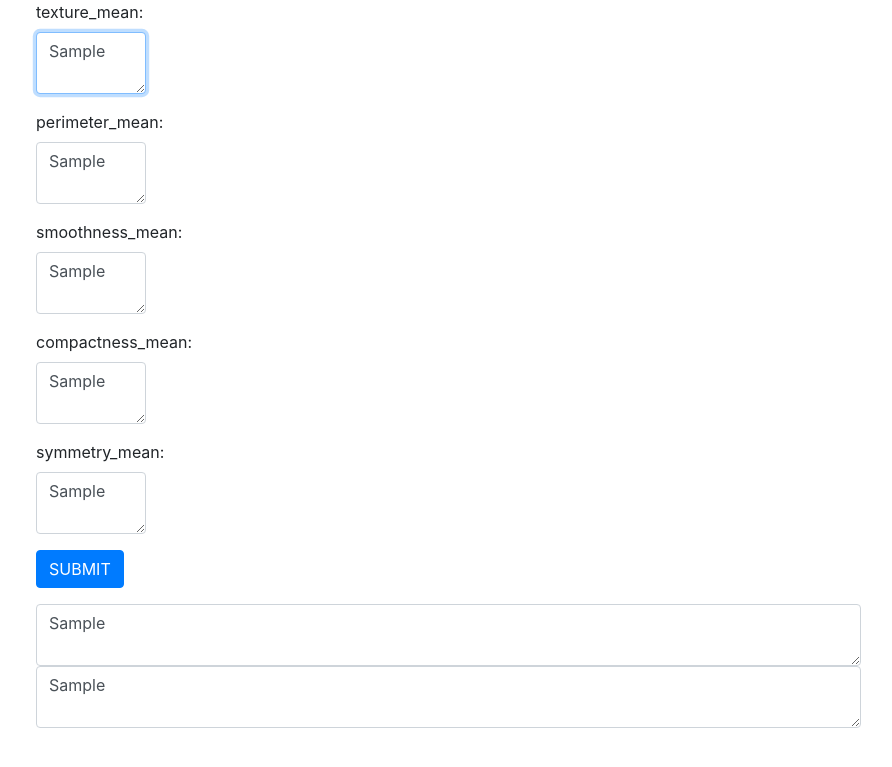
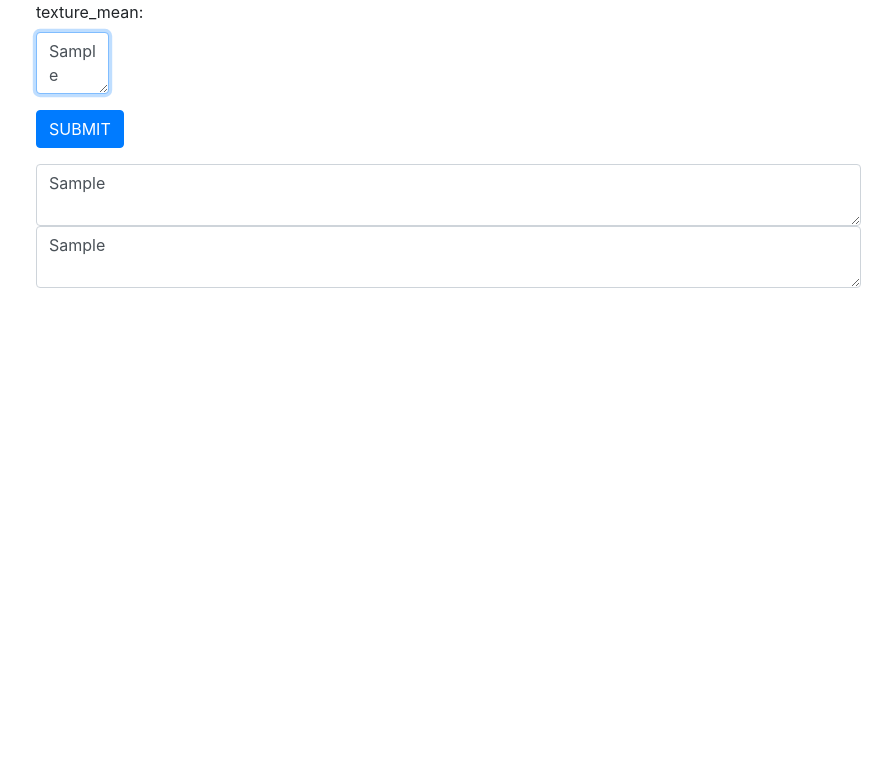
Before and after one commit to laviesony/networkintrusiondetection, a Flask app: template templates/home.html in a window 1280 px wide. Shown: the top 767 px of the page, without its empty margins (49-941 px from the left). Run offline with Flask 2, Linux system fonts and the light colour scheme; the template is opened without the code that fills it: most values are stand-ins (such as "Sample title", 1, 10 or a date in 2020); some libraries are stand-ins or nearby versions.

Commit message:
Update home.html

```diff
--- a/templates/home.html
+++ b/templates/home.html
@@ -16,22 +16,7 @@
 				  <label for="comment">texture_mean:</label>
 				  <textarea class="form-control" rows="2" id="query1" name="query1" rows="2" cols="5" autofocus>{{query1}}</textarea>
 			</div>
-			<div class="form-group  purple-border">
-				  <label for="comment">perimeter_mean:</label>
-				  <textarea class="form-control" rows="2" id="query2" name="query2" rows="2" cols="5" autofocus>{{query2}}</textarea>
-			</div>
-			<div class="form-group  purple-border">
-				  <label for="comment">smoothness_mean:</label>
-				  <textarea class="form-control" rows="2" id="query3" name="query3" rows="2" cols="5" autofocus>{{query3}}</textarea>
-			</div>
-			<div class="form-group  purple-border">
-				  <label for="comment">compactness_mean:</label>
-				  <textarea class="form-control" rows="2" id="query4" name="query4" rows="2" cols="5" autofocus>{{query4}}</textarea>
-			</div>
-			<div class="form-group  purple-border">
-				  <label for="comment">symmetry_mean:</label>
-				  <textarea class="form-control" rows="2" id="query5" name="query5" rows="2" cols="5" autofocus>{{query5}}</textarea>
-			</div>
+
 			</div>
 			<div class="col-sm-3">
 			<button type="submit" class="btn btn-primary" name="submit">SUBMIT</button>
```
